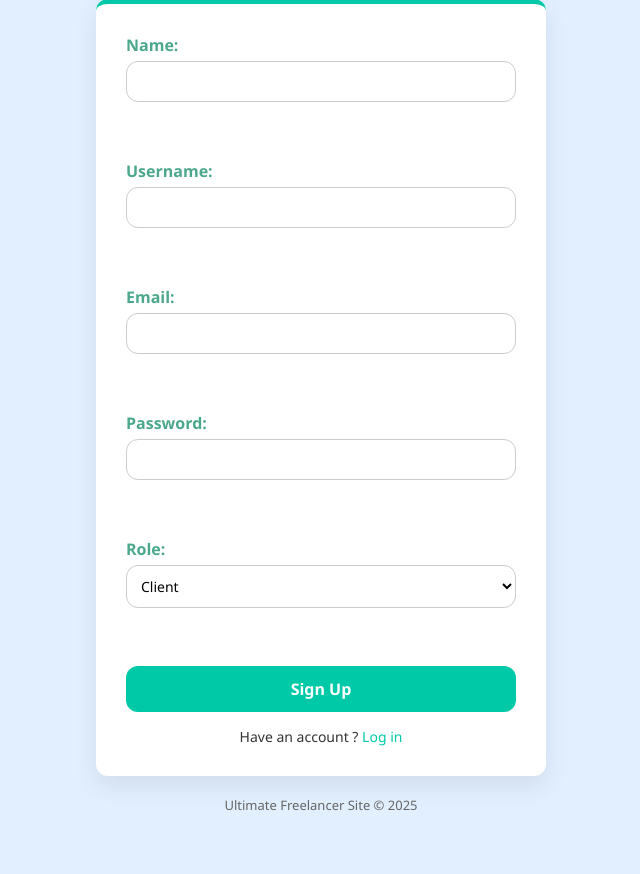
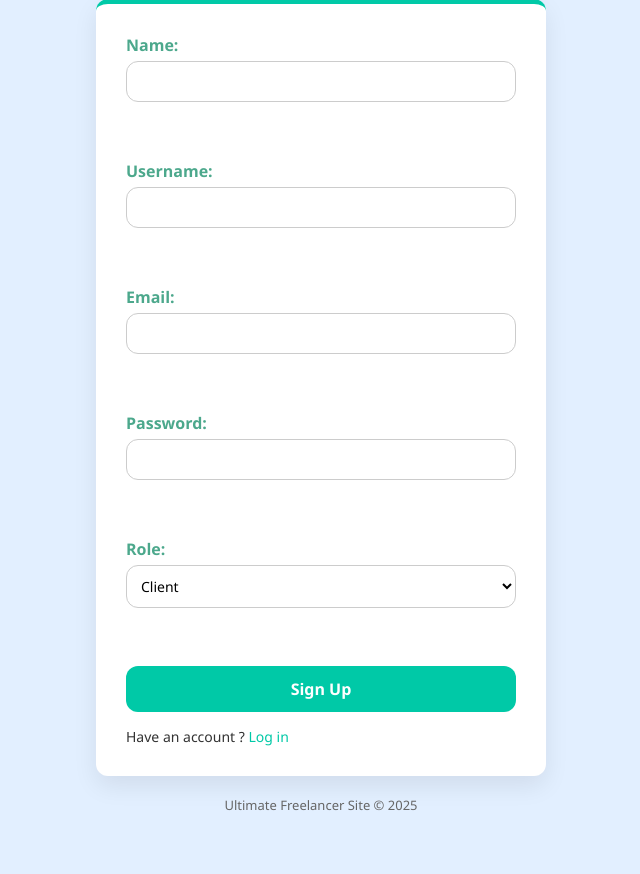
Before and after one commit to Pjoca/ltw-project-ltw03g03, a PHP site: page /pages/signup.php in a window 1280 px wide. Shown: the part 114-988 px from the top of the page, without its empty margins (319-959 px from the left). Run offline with PHP 8.4, Linux system fonts and the light colour scheme.

Commit message:
Going back commit

```diff
--- a/css/pages.css
+++ b/css/pages.css
@@ -85,8 +85,11 @@
   background: var(--card-bg);
   border-radius: var(--radius);
   box-shadow: 0 4px 8px rgba(0, 0, 0, 0.1);
-  margin-bottom: 20px;
-  padding: 20px;
+  margin-bottom: 30px;
+  padding: 25px;
+  max-width: 700px;
+  margin-left: auto;
+  margin-right: auto;
 }
 
 .service-header {
@@ -137,8 +140,9 @@
 .service-media img,
 .service-media video {
   display: block;
-  width: 100%;
   height: auto;
+  max-width: 100%;
+  border-radius: var(--radius);
 }
 
 .service-actions {
--- a/css/style.css
+++ b/css/style.css
@@ -48,6 +48,16 @@ h1, h2 {
   margin-bottom: 30px;
 }
 
+.auth-page main {
+  width: 100%;
+  max-width: 450px;
+  background: var(--card-bg);
+  padding: 30px;
+  border-radius: var(--radius);
+  box-shadow: var(--shadow);
+  border-top: 5px solid var(--primary-color);
+}
+
 main {
   width: 100%;
   max-width: 450px;
@@ -57,6 +67,13 @@ main {
   box-shadow: var(--shadow);
   border-top: 5px solid var(--primary-color);
 }
+
+@media (min-width: 1024px) {
+  main {
+    max-width: 800px;
+  }
+}
+
 
 form {
   display: flex;
@@ -106,7 +123,7 @@ button:hover, .create-button:hover {
 
 p {
   margin-top: 15px;
-  text-align: center;
+  text-align: left;
   font-size: 14px;
 }
 
--- a/js/load.services.js
+++ b/js/load.services.js
@@ -20,10 +20,10 @@ function createServiceCard(service, postedBy = null) {
       </div>
       <h4>${escapeHtml(service.title)}</h4>
       <p><strong>Category:</strong> ${escapeHtml(service.category)}</p>
-      <p>${escapeHtml(service.description)}</p>
       <p><strong>Price:</strong> $${parseFloat(service.price).toFixed(2)}</p>
       <p><strong>Delivery time:</strong> ${escapeHtml(service.delivery_time)} days</p>
-      ${service.media ? `<div class="service-media"><img src="${escapeHtml(service.media)}" style="max-width:300px;" /></div>` : ''}
+      <p>${escapeHtml(service.description)}</p>
+      ${service.media ? `<div class="service-media"><img src="${escapeHtml(service.media)}" /></div>` : ''}
       ${isOwner ? `
         <div class="service-actions">
           <button class="edit-btn" onclick="editService('${service.title}')">Edit</button>
--- a/templates/common.tpl.php
+++ b/templates/common.tpl.php
@@ -24,6 +24,7 @@
 <?php } ?>
 
 <?php function draw_login() { ?>
+  <body class="auth-page">
   <form action="/../actions/action.login.php" method="post">
   <label>Username or Email: <input type="text" name="username" required></label><br>
   <label>Password: <input type="password" name="password" required></label><br>
@@ -31,9 +32,11 @@
 </form>
 <p> Don't have an account ? <a href="/../pages/signup.php">Sign up</a>
 </p>
+</body>
 <?php } ?>
 
 <?php function draw_signup() { ?>
+  <body class="auth-page">
   <form action="../actions/action.signup.php" method="post">
     <label>Name: <input type="text" name="name" required></label><br>
     <label>Username: <input type="text" name="username" required></label><br>
@@ -48,6 +51,7 @@
 </form>
 <p> Have an account ? <a href="/../pages/login.php">Log in</a>
 </p>
+</body>
 <?php } ?>
 
 <?php function draw_home() { ?>
```
